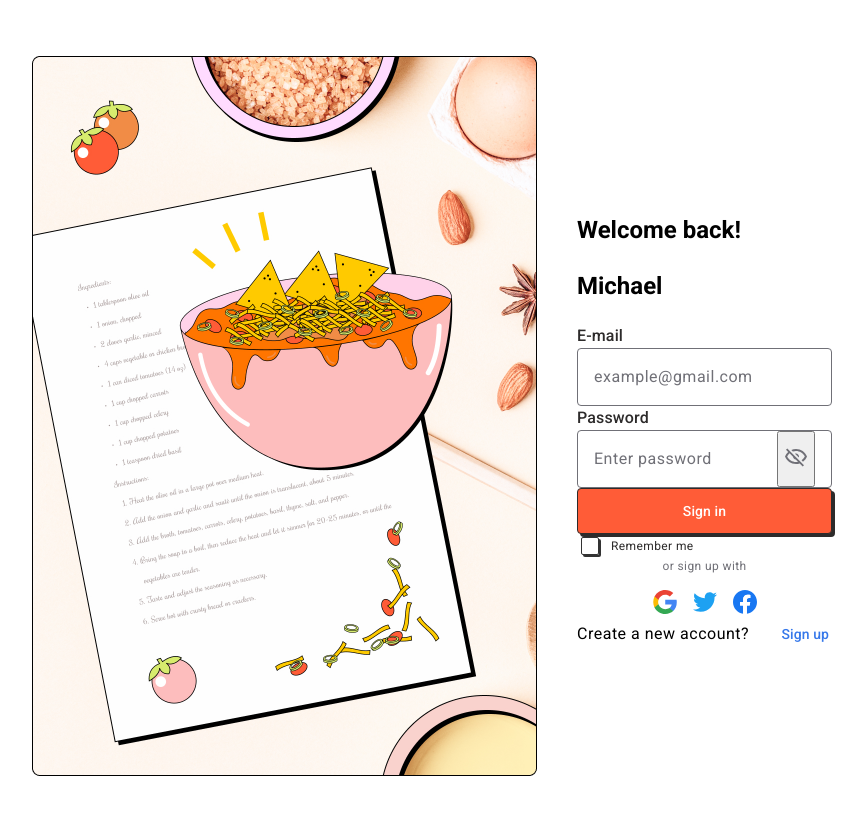
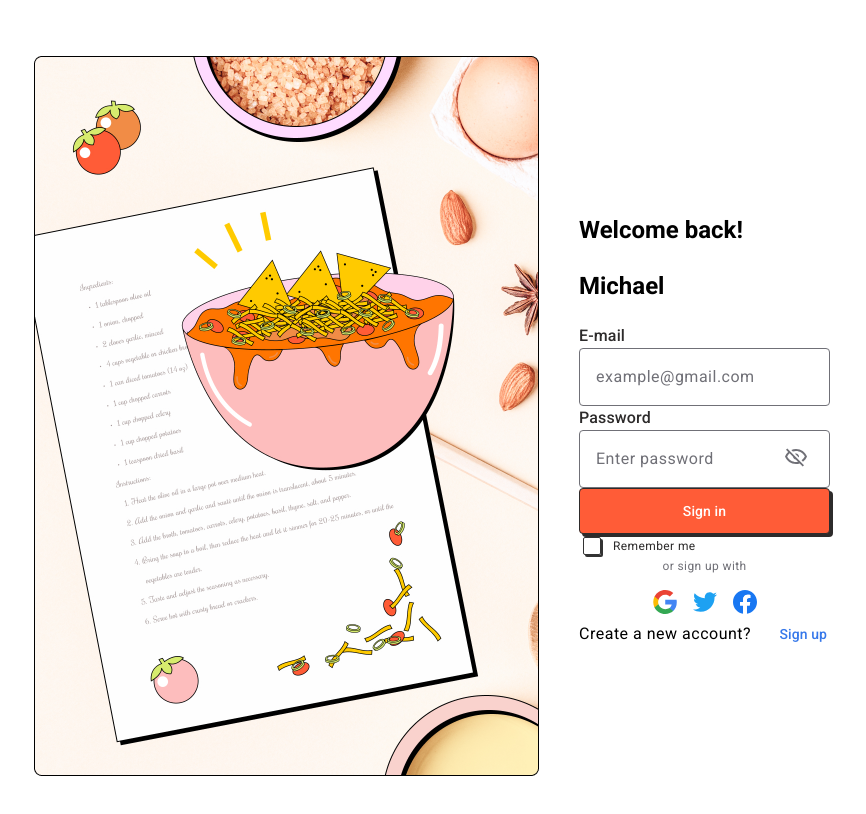
Before and after one commit to recipetoria/recipetoria-frontend, a React (Create React App) app: page /sign_in in a window 1280 px wide. Shown: the top 814 px of the page, without its empty margins (208-1074 px from the left). Built offline with nearby package versions, Linux system fonts and the light colour scheme; a web font is replaced by a local one.

Commit message:
feat: style btn in filed

```diff
--- a/src/components/Input/Input.scss
+++ b/src/components/Input/Input.scss
@@ -72,6 +72,13 @@
       }
     }
 
+    &__btn {
+      cursor: pointer;
+
+      background: transparent;
+      border: none;
+    }
+
     &::placeholder {
       font-size: 16px;
       color: $gray-1-color;
--- a/src/components/Input/Input.tsx
+++ b/src/components/Input/Input.tsx
@@ -70,7 +70,7 @@ export default function Input(props: InputProps) {
           className={`input ${type === "checkbox" ? "input_checkbox" : ""}`}
         />
         {name === "password" ? (
-          <button type="button" onClick={() => {}}>
+          <button type="button" onClick={() => {}} className="input__btn">
             <EyeIcon />
           </button>
         ) : (
```
